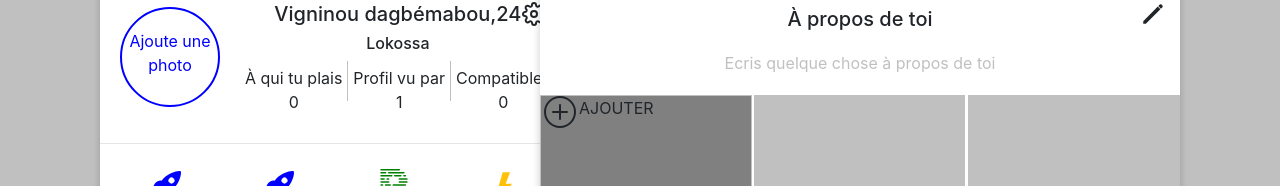
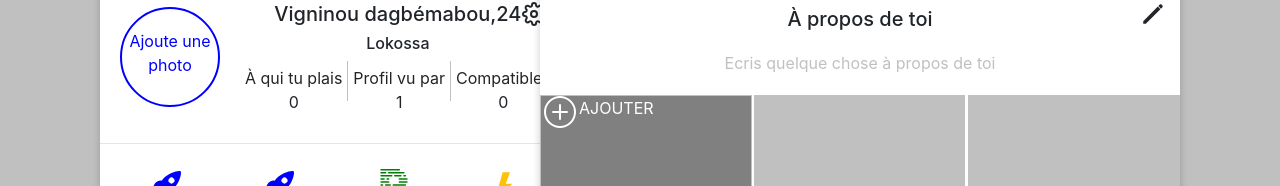
Before and after one commit to Dramani-devfullstack/solidar-ItProjectUnderSalomon, a React (Create React App) app in the folder dramani-app/: page / in a window 1280 px wide. Shown: the part 398-584 px from the top of the page. Built offline with nearby package versions, Linux system fonts and the light colour scheme.

Commit message:
Terminé

```diff
--- a/dramani-app/src/ContentComponent/RightSideBar.css
+++ b/dramani-app/src/ContentComponent/RightSideBar.css
@@ -54,6 +54,11 @@
     position: absolute;
     display: flex;
 }
+
+.aboutUserBoxText span:last-child {
+    color: #ffffff;
+}
+
 
 
 .compatibiliClass>h5 {
--- a/dramani-app/src/ContentComponent/RightSideBar.js
+++ b/dramani-app/src/ContentComponent/RightSideBar.js
@@ -22,7 +22,7 @@ const RightSideBar =()=> {
                 <div className="aboutUserBoxImg">
                     <span>
                         <span className="aboutUserBoxText">
-                            <BsPlusCircle size="2rem"/>
+                            <BsPlusCircle size="2rem" color="white" />
                             <span>AJOUTER</span>
                         </span>
                     </span>
```
Also changed, not shown: 1 other file (tests, documents, lock files or other folders).
